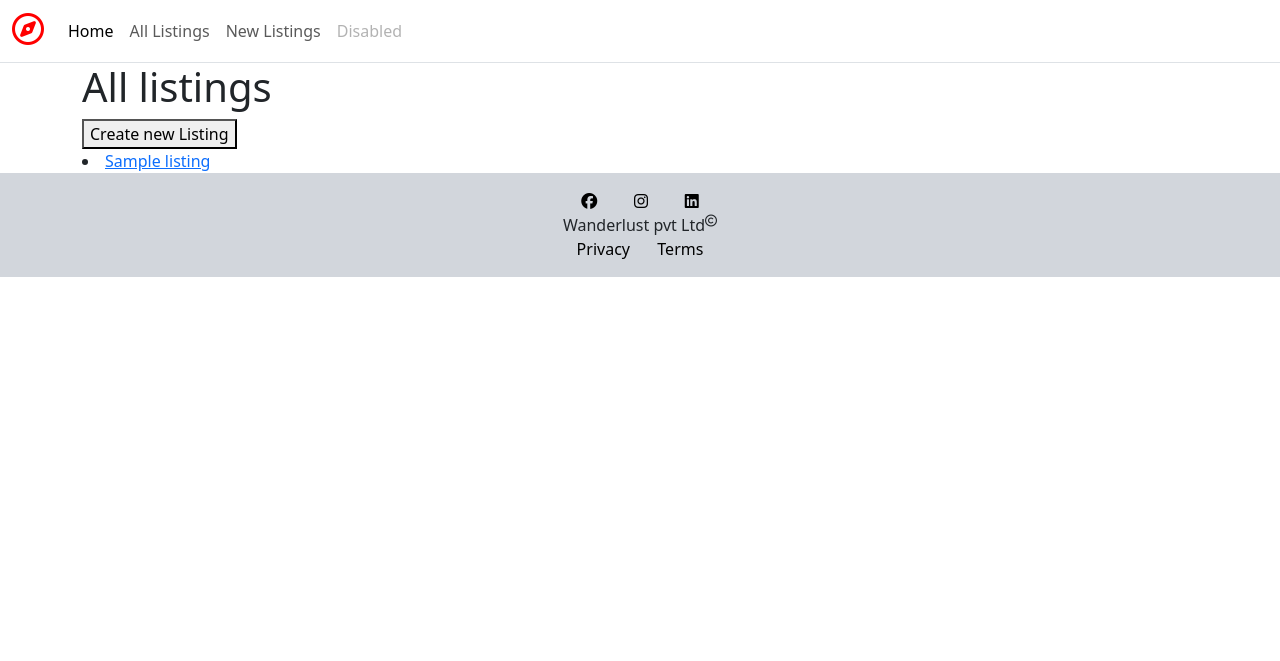
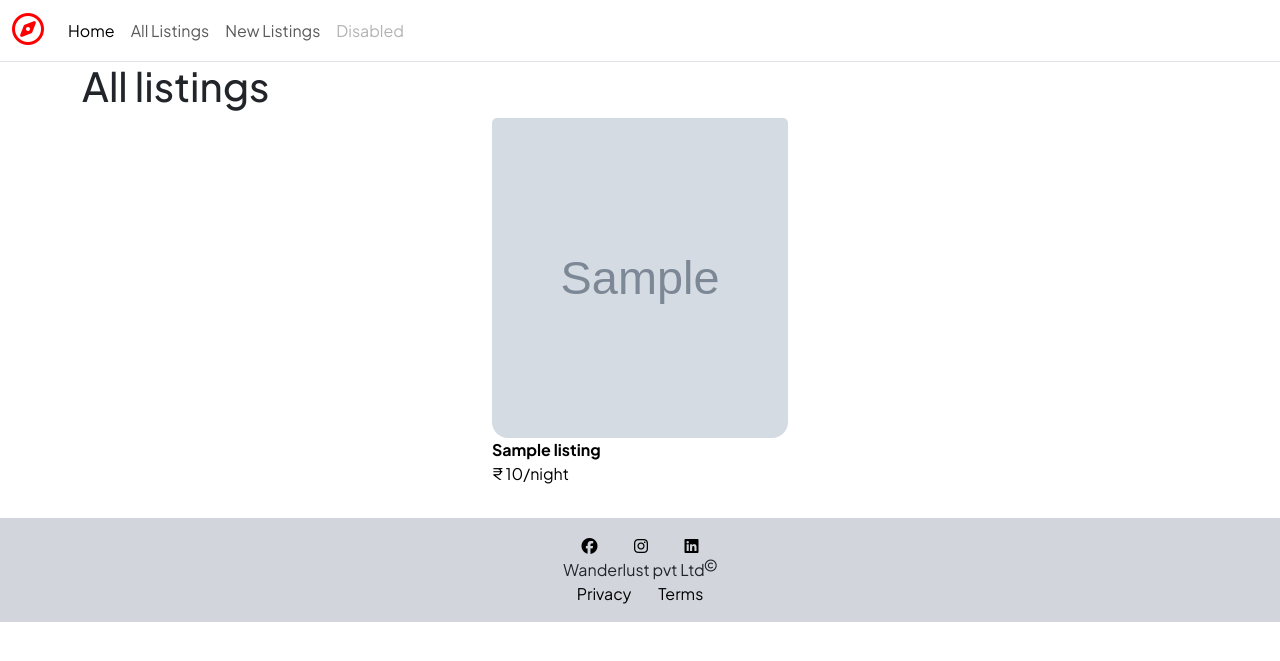
Before and after one commit to mayank12112000/AirBnb-clone, a Node server app: template views/listings/index.ejs in a window 1280 px wide. Shown: the top 661 px of the page. Run offline with Node 20, Linux system fonts and the light colour scheme; the template is opened without the code that fills it: values that come from a table or form of the project are taken from there, others are empty; tables that the repository leaves empty hold one stand-in row (values such as "Sample post"); grey boxes marked "Sample" are stand-in pictures; some libraries are stand-ins or nearby versions.

Commit message:
listing card grid

```diff
--- a/public/css/style.css
+++ b/public/css/style.css
@@ -1,3 +1,6 @@
+body{
+    font-family: "Plus Jakarta Sans", sans-serif !important
+}
 .navbar{
     /* height: 5rem; */
     background-color: white;
@@ -36,3 +39,23 @@ footer a{
     justify-content: space-around;
 
 }
+
+/* card */
+.card{
+    border: none !important;
+    margin-bottom: 2rem;
+    min-width: 320px !important;
+    min-height: 200px !important;
+}
+.card-img-top{
+    border-radius: 1rem ;
+    width: 100% !important;
+    object-fit: cover !important;
+}
+.card-body{
+    padding: 0 !important;
+}
+.card-link{
+    text-decoration: none ;
+    color: black;
+}
--- a/views/layouts/boilerplate.ejs
+++ b/views/layouts/boilerplate.ejs
@@ -7,6 +7,9 @@
     <link rel="stylesheet" href="/css/style.css">
     <link href="https://cdn.jsdelivr.net/npm/bootstrap@5.3.3/dist/css/bootstrap.min.css" rel="stylesheet" integrity="sha384-QWTKZyjpPEjISv5WaRU9OFeRpok6YctnYmDr5pNlyT2bRjXh0JMhjY6hW+ALEwIH" crossorigin="anonymous">
     <link rel="stylesheet" href="https://cdnjs.cloudflare.com/ajax/libs/font-awesome/6.6.0/css/all.min.css">
+    <link rel="preconnect" href="https://fonts.googleapis.com">
+<link rel="preconnect" href="https://fonts.gstatic.com" crossorigin>
+<link href="https://fonts.googleapis.com/css2?family=Plus+Jakarta+Sans:ital,wght@0,200..800;1,200..800&display=swap" rel="stylesheet">
 </head>
 <body>
     <%- include("../includes/navbar.ejs") %>
--- a/views/listings/index.ejs
+++ b/views/listings/index.ejs
@@ -1,11 +1,18 @@
 <% layout("/layouts/boilerplate.ejs")%>
 <body>
     <h1>All listings</h1>
-    <form action="/listings/new" method="GET">
-        <button>Create new Listing</button>
-    </form>
-    <%for(let listing of allListings){ %>
-        <li> <a href="/listings/<%= listing._id %>"><%=listing.title %> </a></li>
-    <% }%>
-
+   <div class="row row-cols-lg-4 row-cols-md-3 row-cols-sm-1 d-flex justify-content-around">
+       <%for(let listing of allListings){ %>
+        <div class="card col">
+            <a class="card-link" href="/listings/<%= listing._id %>">
+                <img src="<%= listing.image%>" class="card-img-top" alt="..." style="height: 20rem;">
+                <div class="card-body">
+                    <p class="card-text">
+                       <b><%=listing.title%></b><br/> &#8377 <%=listing.price.toLocaleString("en-IN")%>/night
+                    </p>
+                </a>
+            </div>
+        </div>
+        <% }%>
+    </div>
 </body>
```
